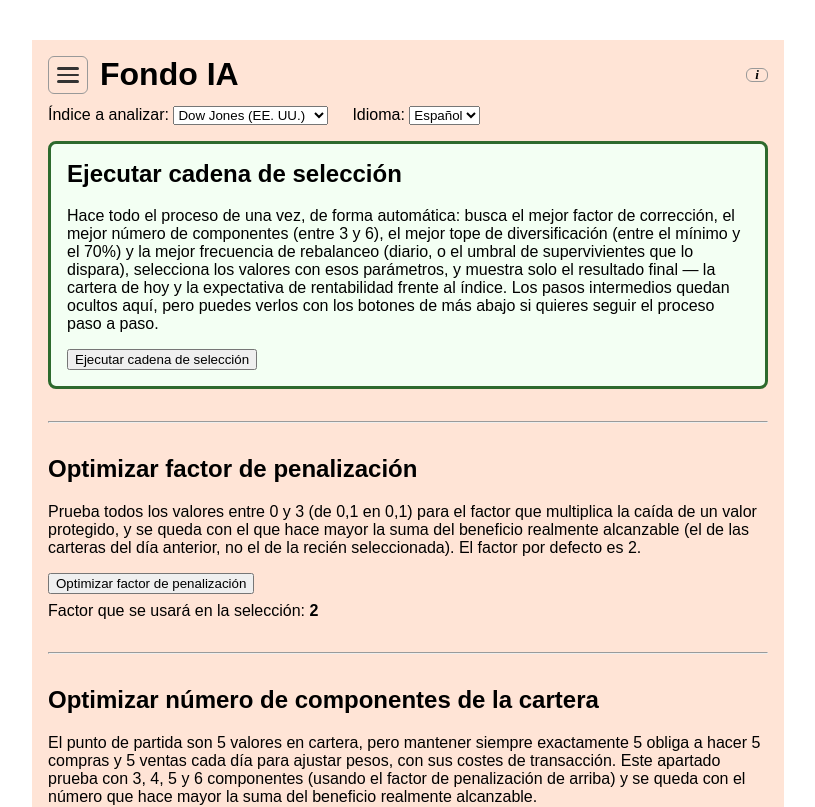
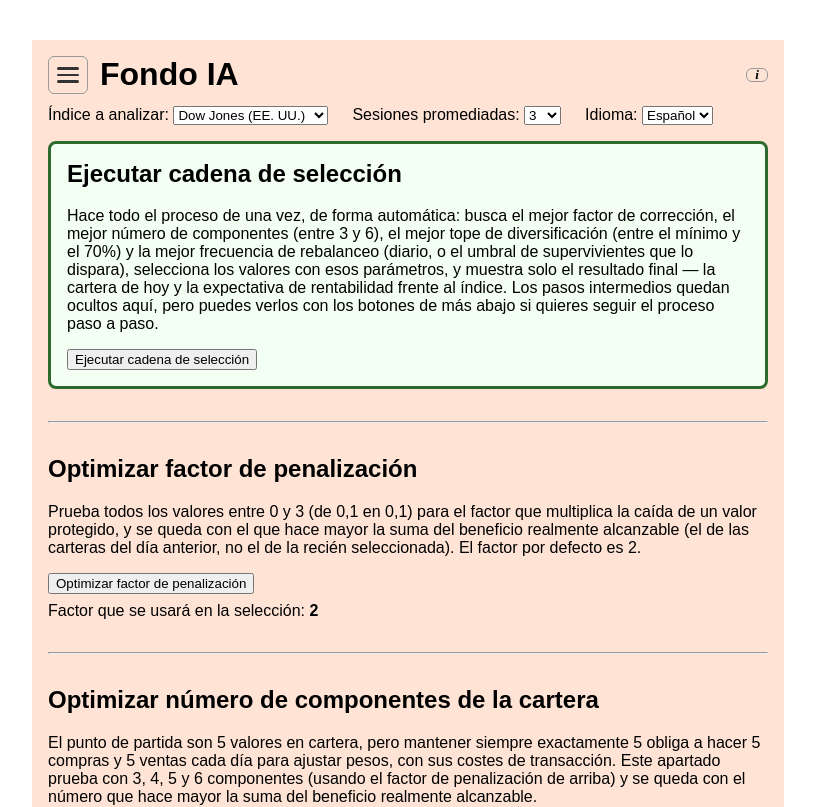
Before and after one commit to antonioluiscliment/fondo-ia-web, a Next.js app: page / in a window 1280 px wide. Shown: the top 807 px of the page, without its empty margins (232-1047 px from the left). Built offline with nearby package versions, Linux system fonts and the light colour scheme.

Commit message:
Add files via upload

```diff
--- a/components/MenuLayout.js
+++ b/components/MenuLayout.js
@@ -47,7 +47,7 @@ const estiloPanelDocx = {
 };
 
 export default function MenuLayout({ children }) {
-  const { idioma, setIdioma, t, indiceId, setIndiceId } = useAppConfig();
+  const { idioma, setIdioma, t, indiceId, setIndiceId, sesionesPuntuacion, setSesionesPuntuacion } = useAppConfig();
   const [menuAbierto, setMenuAbierto] = useState(false);
   const [infoAbierto, setInfoAbierto] = useState(false);
   const router = useRouter();
@@ -154,14 +154,23 @@ export default function MenuLayout({ children }) {
         </button>
       </div>
 
-      {/* Marco exterior persistente: índice e idioma, visibles siempre,
-          en cualquier pantalla, independientemente del menú hamburguesa. */}
+      {/* Marco exterior persistente: índice, sesiones promediadas e
+          idioma, visibles siempre, en cualquier pantalla,
+          independientemente del menú hamburguesa. */}
       <div style={{ display: "flex", flexWrap: "wrap", gap: "8px 24px", marginTop: 12 }}>
         <label>
           {t.indiceSeleccionadoEtiqueta}{" "}
           <select value={indiceId} onChange={(e) => setIndiceId(e.target.value)}>
             {INDICES.map((ind) => (
               <option key={ind.id} value={ind.id}>{ind.nombre[idioma]}</option>
+            ))}
+          </select>
+        </label>
+        <label>
+          {t.sesionesPuntuacionEtiqueta}{" "}
+          <select value={sesionesPuntuacion} onChange={(e) => setSesionesPuntuacion(Number(e.target.value))}>
+            {[3, 5, 8, 13].map((s) => (
+              <option key={s} value={s}>{s}</option>
             ))}
           </select>
         </label>
```
